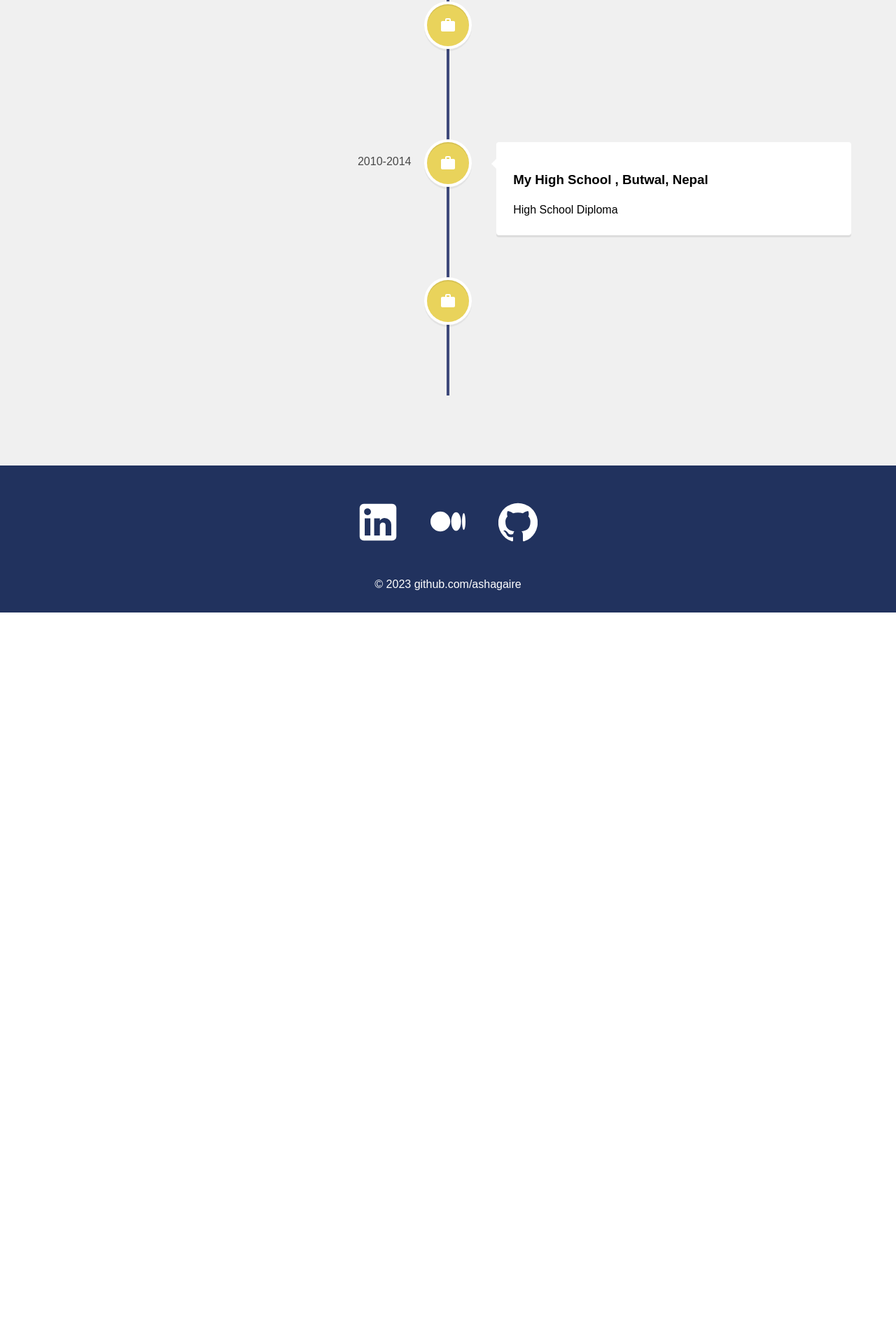
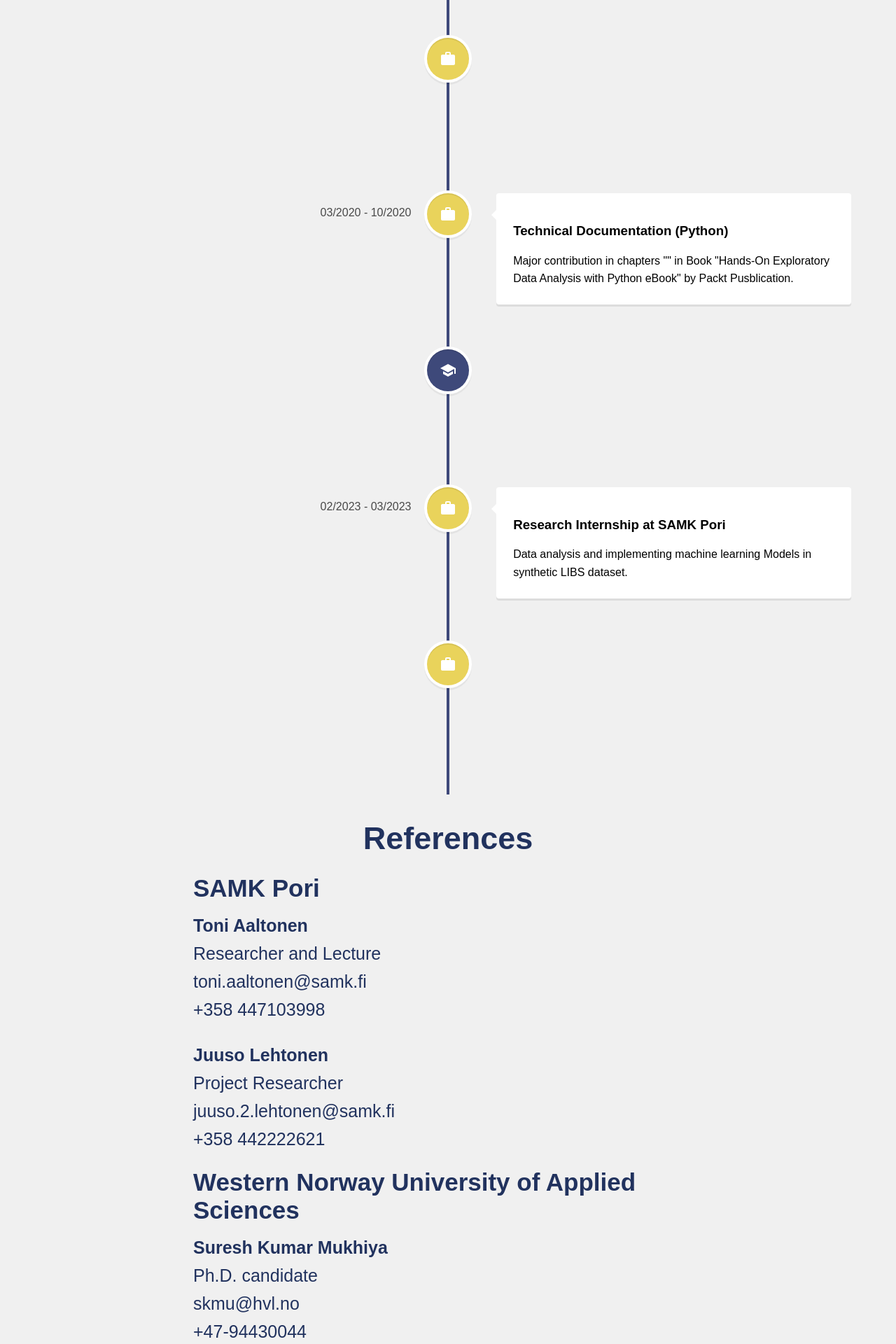
Before and after one commit to ashagaire/Personal-Portfolio, a React (Create React App) app: page /experience in a window 1280 px wide. Shown: the part 520-2440 px from the top of the page at 70% size. Before the commit the page ends 1395 px from the top, so only its background shows below. Built offline with nearby package versions, Linux system fonts and the light colour scheme.

Commit message:
update in UI and experience timeline

```diff
--- a/src/App.js
+++ b/src/App.js
@@ -5,7 +5,6 @@ import './App.css';
 import Home from "./pages/Home";
 import Projects from "./pages/Projects";
 import Experience from "./pages/Experience";
-import ProjectDisplay from "./pages/ProjectDisplay";
 import Blogs from "./pages/Blogs";
 import BlogDisplay from "./pages/BlogDisplay";
 import Courses from "./pages/Courses";
@@ -19,7 +18,6 @@ function App() {
 
           <Route path="/" element={<Home />} />
           <Route path="/projects" element={<Projects />} />
-          <Route path='/project/:id' element={<ProjectDisplay />} />
           <Route path="/experience" element={<Experience />} />
           <Route path="/blogs" element={<Blogs />} />
           <Route path="/blog/:id" element={<BlogDisplay />} />
--- a/src/components/BlogItem.js
+++ b/src/components/BlogItem.js
@@ -6,7 +6,7 @@ function BlogItem({id, name, image, topicsCovered , link }) {
 
   return (
     <div className='projectItem-blog'>
-        <Link to={link}><div style={{backgroundImage: `url(${image})`}} className='bgImage'/></Link>
+        <Link to={link} target="_blank"><div style={{backgroundImage: `url(${image})`}} className='bgImage' /></Link>
         <h1>{name}</h1>
         <hr  className="line"/>
         <span className='blog-tags'>
--- a/src/components/Footer.js
+++ b/src/components/Footer.js
@@ -10,9 +10,9 @@ function Footer() {
   return (
     <div className='footer'>
         <div className="socialMedia">
-            <Link to="https://www.linkedin.com/in/asha-gaire-2b532217b"><LinkedInIcon /></Link>
-            <Link to="https://asha-gaire.medium.com/"><FontAwesomeIcon icon={faMedium} className="medium-icon" /></Link>
-            <Link to="https://github.com/ashagaire"><GitHubIcon className="svg_icons" /></Link>
+            <Link to="https://www.linkedin.com/in/asha-gaire-2b532217b" target="_blank"><LinkedInIcon /></Link>
+            <Link to="https://asha-gaire.medium.com/" target="_blank"><FontAwesomeIcon icon={faMedium} className="medium-icon" /></Link>
+            <Link to="https://github.com/ashagaire" target="_blank"><GitHubIcon className="svg_icons" /></Link>
         </div>
         <p> &copy; 2023 github.com/ashagaire </p>
     </div>
--- a/src/components/ProjectItem.js
+++ b/src/components/ProjectItem.js
@@ -7,7 +7,7 @@ function ProjectItem({id, name, image , skills , webPage , gitHub}) {
     const navigate = useNavigate()
   return (
     <div className='projectItem'>
-      <Link  style={{ textDecoration: 'none', color: 'black' }} to={webPage}>
+      <Link  style={{ textDecoration: 'none', color: 'black' }} to={webPage} target="_blank">
         <div className='projectItem-redirect-project' >
         <div style={{backgroundImage: `url(${image})`}} className='bgImage'/>
         <h1>{name}</h1>
@@ -22,7 +22,7 @@ function ProjectItem({id, name, image , skills , webPage , gitHub}) {
         <b>About:</b> {skills}
         </span>
         <hr  className="line"/>
-        <Link to={gitHub}>
+        <Link to={gitHub} target="_blank">
         <div className='redirect-github'>
         <GitHubIcon />
         </div>
--- a/src/pages/Experience.js
+++ b/src/pages/Experience.js
@@ -2,75 +2,149 @@ import { VerticalTimeline, VerticalTimelineElement } from "react-vertical-timeli
 import "react-vertical-timeline-component/style.min.css";
 import SchoolIcon from '@material-ui/icons/School';
 import WorklIcon from '@material-ui/icons/Work';
-// import '../styles/Experience.css'
+
 function Experience() {
   return (
     <div className="experience">
       <VerticalTimeline lineColor="#3e497a">
         <VerticalTimelineElement
           className='vertical-timeline-element--education'
-          date="2010-2014"
+          date="2012-2014"
           iconStyle={{ background:'#3e497a', color:'#fff'}}
           icon={<SchoolIcon />}
         >
           <h3 className="Vertical-timeline-element-titel">
-             My High School , Butwal, Nepal
+          High School
           </h3>
-          <p>High School Diploma</p>
+          <p >Tilottama Campus Butwal, Nepal</p>
 
         </VerticalTimelineElement>
         <VerticalTimelineElement
           className='vertical-timeline-element--education'
-          date="2010-2014"
+          date="2014-2019"
           iconStyle={{ background:'#3e497a', color:'#fff'}}
           icon={<SchoolIcon />}
         >
           <h3 className="Vertical-timeline-element-titel">
-             My High School , Butwal, Nepal
+          Bachelor of Science in Computer Science and Information Technology (B.Sc. CSIT)
           </h3>
-          <p>High School Diploma</p>
+          <p >Tribhuvan University<br/>
+          Butwal, Nepal</p>
 
         </VerticalTimelineElement>
         <VerticalTimelineElement
           className='vertical-timeline-element--work'
-          date="2010-2014"
+          date="04/2019 - 01/2020 "
           iconStyle={{ background:'#e9d35b', color:'#fff'}}
           icon={<WorklIcon />}
         >
           <h3 className="Vertical-timeline-element-titel">
-             My High School , Butwal, Nepal
+          Softedge Nepal Pvt. Ltd. (.Net MVC)
           </h3>
-          <p>High School Diploma</p>
+          <p>
+            Web Developer<br/>
+            Worked with web based application in ASP .Net MVC framework
+          </p>
 
         </VerticalTimelineElement>
         <VerticalTimelineElement
           className='vertical-timeline-element--work'
-          date="2010-2014"
+          date="03/2020 - 10/2020"
           iconStyle={{ background:'#e9d35b', color:'#fff'}}
           icon={<WorklIcon />}
         >
           <h3 className="Vertical-timeline-element-titel">
-             My High School , Butwal, Nepal
+          Technical Documentation (Python)
           </h3>
-          <p>High School Diploma</p>
+          <p  >
+            Major contribution in chapters "" in  Book "Hands-On Exploratory Data Analysis with Python eBook" by Packt Pusblication.
+            </p>
+
+        </VerticalTimelineElement>
+        <VerticalTimelineElement
+          className='vertical-timeline-element--education'
+          date="04/2022 - 05/2023"
+          iconStyle={{ background:'#3e497a', color:'#fff'}}
+          icon={<SchoolIcon />}
+        >
+          <h3 className="Vertical-timeline-element-titel">
+          Suomen Kieli
+          </h3>
+          <p >Sataedu Rauma, Finland</p>
 
         </VerticalTimelineElement>
         <VerticalTimelineElement
           className='vertical-timeline-element--work'
-          date="2010-2014"
+          date="02/2023 - 03/2023"
           iconStyle={{ background:'#e9d35b', color:'#fff'}}
           icon={<WorklIcon />}
         >
           <h3 className="Vertical-timeline-element-titel">
-             My High School , Butwal, Nepal
+          Research Internship at SAMK Pori
           </h3>
-          <p>High School Diploma</p>
+          <p >
+            Data analysis and implementing machine learning Models in synthetic LIBS dataset.
+          </p>
+
+        </VerticalTimelineElement>
+        <VerticalTimelineElement
+          className='vertical-timeline-element--work'
+          date="08/2023 - Prestnt"
+          iconStyle={{ background:'#e9d35b', color:'#fff'}}
+          icon={<WorklIcon />}
+        >
+          <h3 className="Vertical-timeline-element-titel">
+          Research Internship at SAMK Pori
+          </h3>
+          <p >
+            Data analysis and implementing machine learning Models in synthetic LIBS dataset.<br/>
+            Designing web apps in ReactJS
+          </p>
 
         </VerticalTimelineElement>
       </VerticalTimeline>
+
+      <h2 className="referance-title"> References</h2>
+
+      <div className='referances'>
+
+          <ol className='list'>
+            <li className='item'>
+              <h3> SAMK Pori</h3>
+              <span><b>Toni Aaltonen </b><br/>
+              Researcher and Lecture<br/>
+              toni.aaltonen@samk.fi<br/>
+              +358 447103998
+              </span>
+            </li>
+
+            <li className='item'>
+              <span>
+              <b>Juuso Lehtonen </b>  <br/>
+              Project Researcher<br/>
+              juuso.2.lehtonen@samk.fi<br/>
+              +358 442222621
+              </span>
+            </li>
+
+            <li className='item'>
+              <h3> Western Norway University of Applied Sciences </h3>
+              <span>
+              <b>Suresh Kumar Mukhiya </b>  <br/>
+              Ph.D. candidate<br/>
+              skmu@hvl.no<br/>
+              +47-94430044
+              </span>
+            </li>
+          </ol>
+      </div>
+
+
+
 
     </div>
   )
 }
 
+
 export default Experience
--- a/src/pages/Home.js
+++ b/src/pages/Home.js
@@ -44,32 +44,61 @@ function Home() {
                   Email address copied to clipboard!
               </div>
             )}
-          <Link to="https://github.com/ashagaire"><GitHubIcon className="svg_icons" /></Link>
+          <Link to="https://github.com/ashagaire"><GitHubIcon className="svg_icons" target="_blank" /></Link>
 
-          <Link to="https://www.linkedin.com/in/asha-gaire-2b532217b"><LinkedInIcon /></Link>
+          <Link to="https://www.linkedin.com/in/asha-gaire-2b532217b" target="_blank" ><LinkedInIcon /></Link>
           </span>
           </p>
         </div>
         </div>
 
       </div>
+      <div className='home-info'>
       <div className='skills'>
-          <h1> Skills</h1>
+          <h2> Skills</h2>
           <ol className='list'>
             <li className='item'>
-              <h2> Front-End</h2>
-              <span>ReactJS, HTML, CSS, BootStrap</span>
+              <h3> ReactJS</h3>
             </li>
             <li className='item'>
-              <h2> Back-End</h2>
-              <span>NodeJS, .NET, MongoDB, MySQL</span>
+              <h3> Python</h3>
             </li>
             <li className='item'>
-              <h2> Languages</h2>
-              <span>Python, JavaScript, C#</span>
+              <h3> Machine Learning</h3>
+            </li>
+            <li className='item'>
+              <h3>Exploratory Data Analysis </h3>
+            </li>
+            <li className='item'>
+              <h3>Microsoft Office Suite </h3>
+            </li>
+            <li className='item'>
+              <h3> Technical Documentation</h3>
             </li>
           </ol>
       </div>
+
+        <div className='home-info-more'>
+        <h2> Languages</h2>
+          <ol className='list'>
+            <li className='item'>
+              <h3> Nepali</h3>
+            </li>
+            <li className='item'>
+              <h3> English</h3>
+            </li>
+            <li className='item'>
+              <h3> Finnish</h3>
+            </li>
+
+          </ol>
+          <h2> Languages</h2>
+
+        </div>
+
+      </div>
+
+
     </div>
   )
 }
--- a/src/styles/Projects.css
+++ b/src/styles/Projects.css
@@ -85,13 +85,15 @@
   .projectItem h1 {
     font-size: 25px;
     margin: 10px;
+
   }
 
 
   .projectItem .line{
     height: 3px; /* Adjust the thickness of the line */
-  background-color: black; /* You can choose your desired color */
+  background-color: #21325e; /* You can choose your desired color */
   width: 100%;
+
   margin:0 0 10px 0 ;
   }
 
@@ -105,6 +107,7 @@
     margin: 0;
     display: flex;
     justify-content:center;
+
   }
 
   .redirect-github svg {
@@ -177,7 +180,7 @@
     }
     .projectItem {
       width: 300px;
-      height: 400px;
+      height: 450px;
     }
     .pop-up-btn{
       display: inline-block;
@@ -196,3 +199,47 @@
       padding-left: 20px;
     }
   }
+
+  /* References*/
+  .referances{
+    flex: 100%;
+    font-size: 35px;
+    width: 100%;
+    display: flex;
+    justify-content: center;
+    flex-direction: column;
+    align-items: center;
+  }
+
+  .referances .list {
+    margin-top: 0;
+    list-style: none;
+    width: 60%;
+  }
+  .referances .list .item{
+    margin-top: 25px;
+  }
+
+  .referance-title{
+    flex: 100%;
+    font-size: 45px;
+    color: #21325e;
+    margin-bottom: 0;
+    width: 100%;
+    display: flex;
+    flex-grow: 5;
+    justify-content:center;
+    flex-direction: column;
+    align-items:center;
+  }
+  .referances h3 {
+    font-size: 35px;
+    color: #21325e;
+    margin-top: 0;
+    margin-bottom: 10px;
+  }
+  .referances span{
+    font-size: 25px;
+    color: #21325e;
+
+  }
```
Also changed, not shown: src/styles/Home.css (+43 -5 lines).
